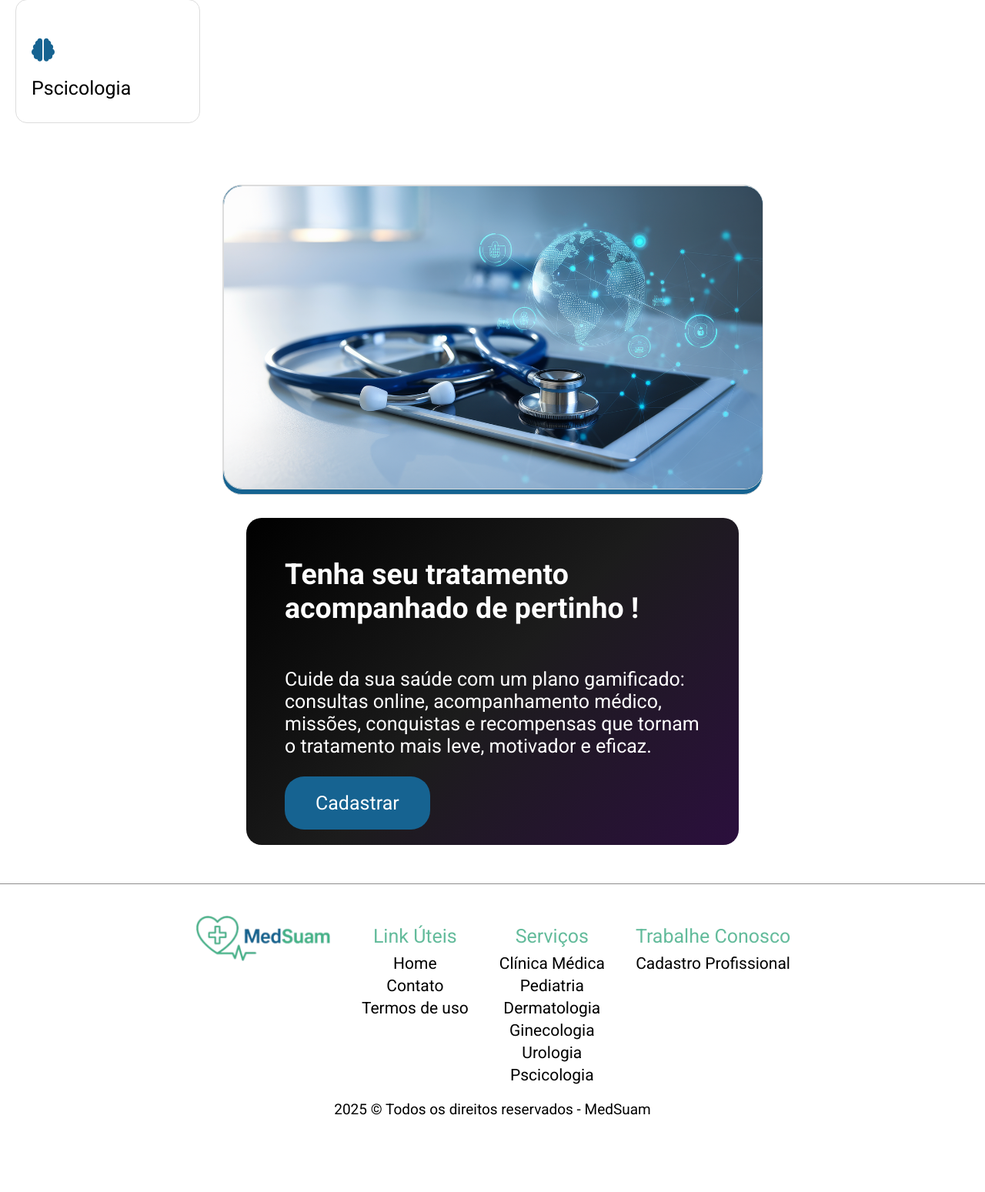
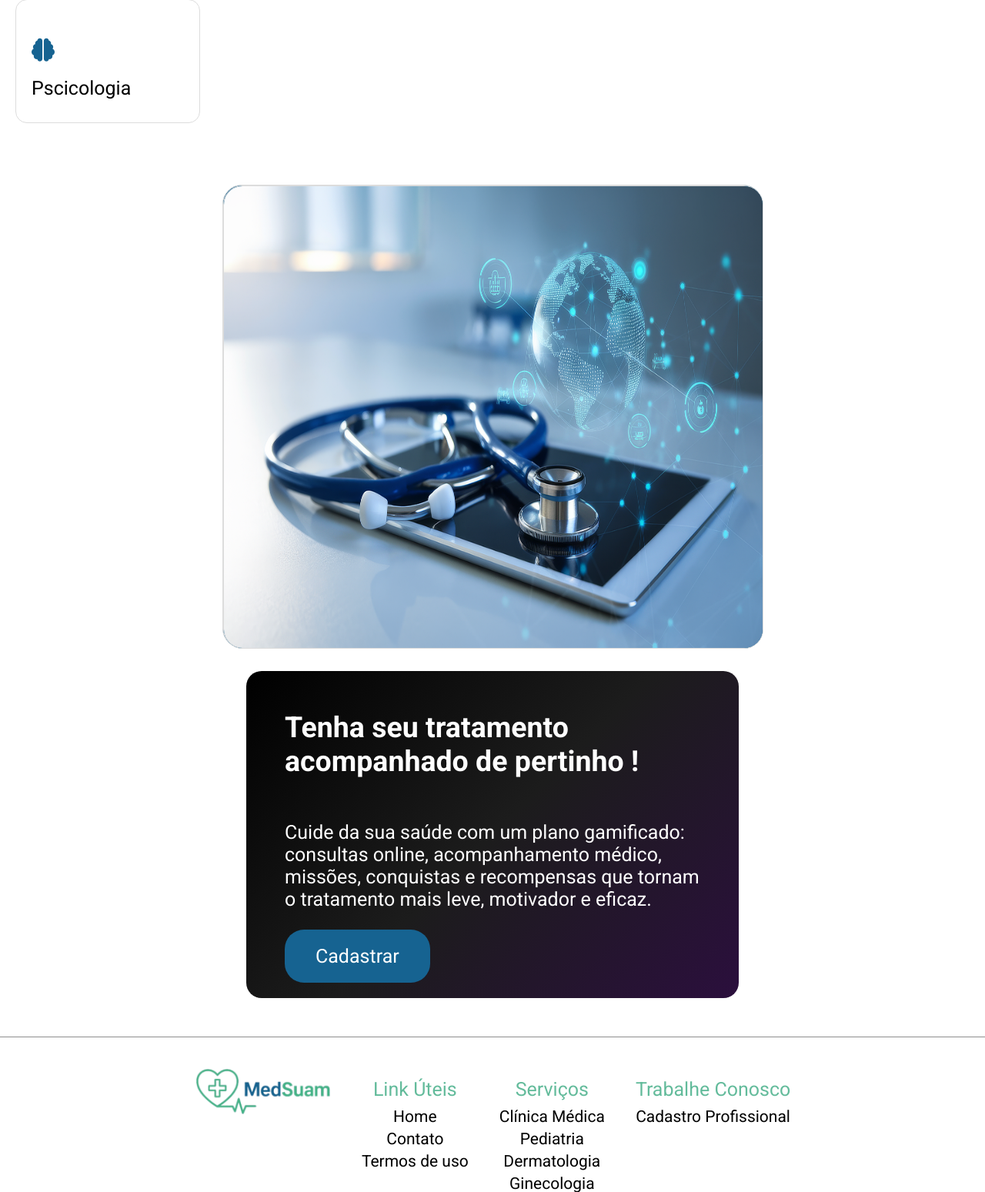
Before and after one commit to UnisuamWorkSpace/medSuam-Projeto, a PHP site: page / in a window 1280 px wide. Shown: the part 1027-2576 px from the top of the page at 77% size. Before the commit the page ends 2476 px from the top, so only its background shows below. Run offline with PHP 8.4, Linux system fonts and the light colour scheme; some web fonts are replaced.

Commit message:
mudanças

```diff
--- a/index.html
+++ b/index.html
@@ -121,7 +121,7 @@
                 <div class="diferencialBg">
                 <h2>Tenha seu tratamento acompanhado de pertinho !</h2>
                 <p>
-Cuide da sua saúde com um plano gamificado: consultas online, acompanhamento médico, missões, conquistas e recompensas que tornam o tratamento mais leve, motivador e eficaz.                </p>
+                Cuide da sua saúde com um plano gamificado: consultas online, acompanhamento médico, missões, conquistas e recompensas que tornam o tratamento mais leve, motivador e eficaz.                </p>
                 <span class="cadastrarLink diferencialBtn"><a href="#">Cadastrar</a></span>
                 </div>
             </div>
--- a/style.css
+++ b/style.css
@@ -407,7 +407,7 @@ footer {
 .diferencialImg {
     background-color: var(--azulEscuro);
     height:600px;
-    width:700px;
+    max-width:700px;
     border-radius: 25px;
     border: 1px solid gainsboro;
 }
@@ -451,7 +451,7 @@ footer {
     box-sizing: border-box;
 }
 
-.diferencialImg, .diferencial {
+ .diferencial {
     width: 100%;
     max-width: 700px;
     height: auto;
```
